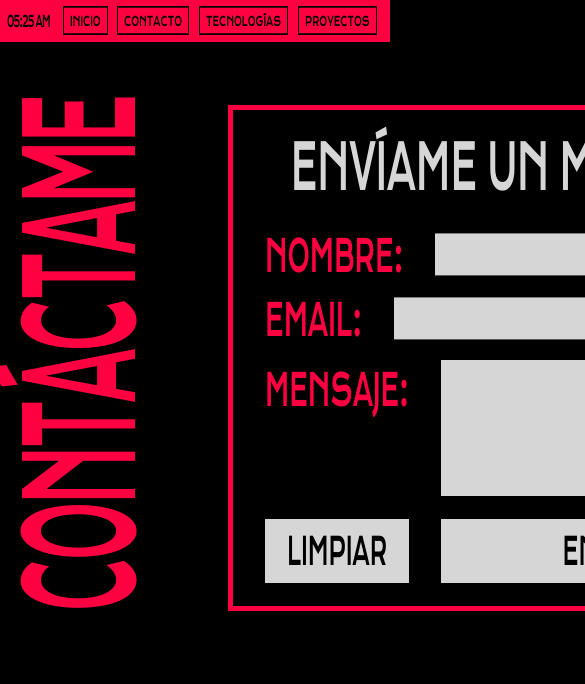
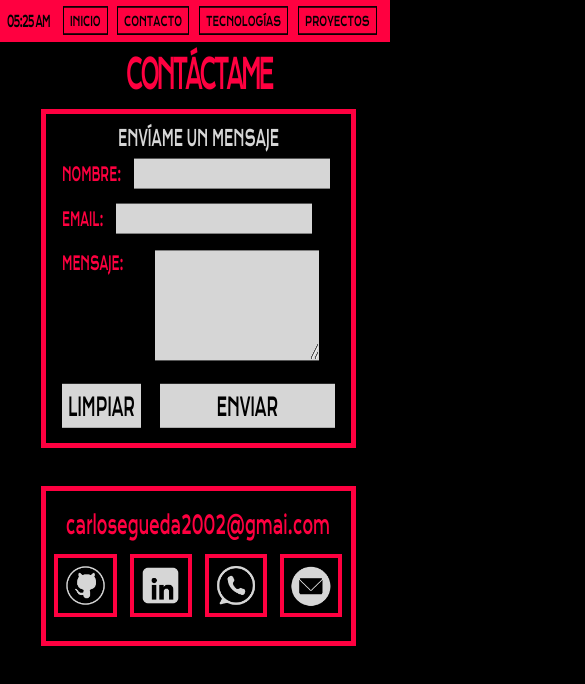
Before and after one commit to carlosegueda/portfolio, a React (Vite) app in the folder frontend/: page /contact in a window 390 px wide. Shown: the top 684 px of the page, 585 px wide, since content can reach past the window. Built offline with nearby package versions, Linux system fonts and the light colour scheme.

Commit message:
gran avance responsive

```diff
--- a/frontend/src/css/contact.css
+++ b/frontend/src/css/contact.css
@@ -216,3 +216,225 @@ body {
   background-color: var(--colorsec);
   transform: scale(1.2);
 }
+
+@media (max-width: 500px) {
+  html,
+  body {
+    width: 12.5rem;
+  }
+
+  .panelContact {
+    display: flex;
+    align-items: center;
+    justify-content: center;
+    flex-direction: column;
+    gap: 0.2rem;
+    width: 12.3rem;
+    margin-top: 1.4rem;
+  }
+
+  .tituloContacto {
+    position: sticky;
+    display: flex;
+    justify-content: center;
+    justify-content: center;
+    width: 100%;
+    height: 1.8rem;
+    margin-top: 0rem;
+  }
+
+  .tituloContacto > h1 {
+    margin: 0;
+    height: 0.1rem;
+    font-size: 0.6rem;
+    letter-spacing: -0.1rem;
+    transform: rotate(0deg) scaleY(2.2);
+  }
+
+  .sendMsj {
+    box-sizing: border-box;
+    display: flex;
+    flex-direction: column;
+    margin-top: 0rem;
+    gap: 0.3rem;
+    border: solid 5px var(--colorsec);
+    height: 10.6rem;
+    width: 80%;
+    padding: 0.5rem;
+  }
+
+  .tituloMsj h3 {
+    margin: 0;
+    font-size: 0.35rem;
+    transform: scaleY(2);
+    color: var(--colorter);
+  }
+
+  .inputGroup {
+    display: flex;
+    justify-content: start;
+    align-items: start;
+    height: 1.4rem;
+  }
+
+  .inputGroup label {
+    transform: scaleY(2);
+    margin-top: 0.3rem;
+    font-size: 0.3rem;
+  }
+
+  .inputGroup input {
+    height: 0.4rem;
+    width: 6rem;
+    font-family: "Krona One", sans-serif;
+    font-size: 0.3rem;
+    transform: scaleY(2);
+    margin-left: 0.4rem;
+    margin-top: 0.3rem;
+    background-color: var(--colorter);
+    border: none;
+    transition: all 0.3s ease;
+  }
+
+  .inputGroup input:hover {
+    background-color: var(--colorsec);
+  }
+
+  .inputGroup input:focus {
+    outline: none;
+    background-color: var(--colorter);
+    box-shadow: inset 0 0 0 2px var(--colorsec);
+  }
+
+  .inputGroupMsj {
+    display: flex;
+    justify-content: start;
+    align-items: start;
+    height: 4rem;
+    margin-top: 0.3rem;
+  }
+
+  .inputGroupMsj label {
+    transform: scaleY(2);
+    margin-bottom: 0.5rem;
+    font-size: 0.3rem;
+    margin: 0;
+  }
+
+  .inputGroupMsj textarea {
+    height: 1.6rem;
+    font-family: "Krona One", sans-serif;
+    font-size: 0.3rem;
+    transform: scaleY(2);
+    margin-left: 1rem;
+    margin-top: 0.7rem;
+    width: 5rem;
+    background-color: var(--colorter);
+    border: none;
+    transition: all 0.3s ease;
+  }
+
+  .inputGroupMsj textarea:hover {
+    background-color: var(--colorsec);
+  }
+
+  .inputGroupMsj textarea:focus {
+    outline: none;
+    background-color: var(--colorter);
+    box-shadow: inset 0 0 0 2px var(--colorsec);
+  }
+
+  .boton {
+    height: 1rem;
+    margin-top: 0.2rem;
+    display: flex;
+    justify-content: center;
+    align-items: center;
+    gap: 0.6rem;
+  }
+
+  .boton button {
+    cursor: pointer;
+    display: flex;
+    justify-content: center;
+    align-items: center;
+    font-family: "Krona One", sans-serif;
+    align-items: center;
+    height: 0.7rem;
+    font-size: 0.4rem;
+    transform: scaleY(2);
+    background-color: var(--colorter);
+    color: var(--colormain);
+    transition: all 0.3s ease;
+    border: none;
+  }
+
+  .limpiar {
+    width: 30%;
+  }
+
+  .enviar {
+    width: 70%;
+  }
+
+  .boton button:hover {
+    color: var(--colormain);
+    background-color: var(--colorsec);
+  }
+
+  .contactMe {
+    display: flex;
+    flex-direction: column;
+    align-items: center;
+    justify-content: center;
+    box-sizing: border-box;
+    border: solid 5px var(--colorsec);
+    margin-top: 1rem;
+    height: 5rem;
+    width: 80%;
+    padding: 0.5rem;
+  }
+
+  .redes {
+    display: grid;
+    align-items: center;
+    justify-content: center;
+    grid-template-columns: repeat(4, 1fr); /* 4 columnas */
+    grid-template-rows: repeat(1, 1fr);
+    gap: 0.4rem;
+  }
+
+  .redes div img {
+    height: 1.4rem;
+    transition: all 0.3s ease;
+  }
+
+  .contactMe h2 {
+    font-size: 0.4rem;
+    transform: scaleY(2);
+    margin: 0;
+    margin-bottom: 0.6rem;
+  }
+
+  .boton-red {
+    all: unset;
+  }
+
+  .redes div {
+    display: flex;
+    flex-direction: column;
+    align-items: center;
+    cursor: pointer;
+    justify-content: center;
+    background: #000000;
+    border: 4px solid var(--colorsec);
+    height: 1.7rem;
+    width: 1.7rem;
+    transition: all 0.3s ease;
+  }
+
+  .redes div:hover {
+    background-color: var(--colorsec);
+    transform: scale(1.2);
+  }
+}
--- a/frontend/src/css/index.css
+++ b/frontend/src/css/index.css
@@ -31,7 +31,7 @@ body {
   background-color: var(--colormain);
   margin-top: 5px;
   display: flex;
-  justify-content: start;
+  justify-content: center;
   align-items: center;
 }
 
--- a/frontend/src/css/tecnos.css
+++ b/frontend/src/css/tecnos.css
@@ -17,10 +17,9 @@ body {
   overflow-x: hidden;
 }
 
-:root{
+:root {
   height: min-content;
 }
-
 
 .panelTecno {
   display: flex;
@@ -183,7 +182,7 @@ body {
   margin-top: 1.9rem;
 }
 
-.part2 div h1{
+.Certificados h1 {
   font-size: 1.3rem;
   letter-spacing: -0.1rem;
   margin: 0rem 0 0.7rem 0;
@@ -191,7 +190,7 @@ body {
   text-align: start;
 }
 
-.certf{
+.certf {
   display: flex;
   justify-content: center;
   align-items: center;
@@ -199,7 +198,7 @@ body {
   gap: 1.4rem;
 }
 
-.certf div{
+.certf div {
   display: flex;
   flex-direction: column;
   align-items: center;
@@ -212,22 +211,270 @@ body {
   cursor: pointer;
 }
 
-.certf div:hover{
+.certf div:hover {
   transform: scale(1.05);
 }
 
-.certf div h3{
+.certf div h3 {
   font-size: 0.41rem;
   letter-spacing: -0.02rem;
   margin: 0;
   transform: scaleY(2.5);
   text-align: start;
-  color: var(--colorter)
+  color: var(--colorter);
 }
 
-.certf div img{
+.certf div img {
   height: 7.3rem;
   margin-bottom: 0.2rem;
+}
 
+@media (max-width: 500px) {
+  html,
+  body {
+    width: 12.4rem;
+    justify-content: center;
+  }
 
+  .panelTecno {
+    display: flex;
+    align-items: center;
+    justify-content: start;
+    flex-direction: column;
+    gap: 0rem;
+    width: 12.3rem;
+    margin-top: 1.4rem;
+    height: 9rem;
+    -webkit-user-select: none;
+    -moz-user-select: none;
+    -ms-user-select: none;
+    user-select: none;
+  }
+
+  .tituloTecno {
+    position: static;
+    display: flex;
+    justify-content: center;
+    align-items: start;
+    width: 100%;
+    height: 1.8rem;
+    margin-top: 0rem;
+  }
+
+  .tituloTecno h1 {
+    margin: 0;
+    height: 0.1rem;
+    font-size: 0.6rem;
+    letter-spacing: -0.1rem;
+    transform: rotate(0deg) scaleY(2.2);
+  }
+
+  .tecno-container {
+    width: 90%;
+    height: 70%;
+    display: grid;
+    place-items: center;
+    grid-template-columns: repeat(4, 1fr);
+    row-gap: 0.1rem;
+    column-gap: 0.1rem;
+    padding: 0rem;
+    position: static;
+    margin: 0;
+  }
+
+  .tecno {
+    background: black;
+    transition: all 0.3s ease;
+    display: flex;
+    align-items: center;
+    justify-content: center;
+    cursor: pointer;
+    position: relative;
+    flex-direction: column;
+    gap: 0rem;
+    height: 2rem;
+    width: 1.6rem;
+    padding: 0.3rem;
+    border: 4px solid var(--colorsec);
+  }
+
+  .tecno-label {
+    font-size: 0.4rem;
+    letter-spacing: -0.1rem;
+    margin: 0;
+    transform: scaleY(1.4);
+    margin-top: 0.2rem;
+    color: #d6d6d6;
+  }
+
+  .tecno .icono {
+    height: 1.4rem;
+    filter: invert(0.8);
+  }
+
+  .tecno.active {
+    position: absolute;
+    display: grid;
+    grid-template-columns: repeat(4, 1fr);
+    grid-template-rows: repeat(3, 1fr);
+    align-items: start;
+    gap: -2rem;
+    justify-content: start;
+    flex-direction: row;
+    padding: 0;
+    top: 1.4rem;
+    left: 4.7rem;
+    width: 10rem;
+    height: 13rem;
+    z-index: 10;
+  }
+
+  .tecno.hidden {
+    transform: scale(0);
+    opacity: 0;
+    pointer-events: none;
+  }
+
+  .tecno.active .icono {
+    grid-area: 1 / 1 / 6 / 2;
+    align-items: center;
+    margin: 0;
+    margin-left: -3.3rem;
+    margin-right: -3rem;
+    margin-top: 1.5rem;
+    height: 10rem;
+    clip-path: inset(0 0 0 33%);
+  }
+
+  .tecno.active .tecno-label {
+    font-size: 2.4rem;
+    grid-area: 1 / 2 / 2 / 4;
+    text-align: end;
+    letter-spacing: -0.3rem;
+    padding: 0;
+    margin: 0;
+    margin-top: 1rem;
+    margin-left: 1.5rem;
+  }
+
+  .tecno-info {
+    display: none;
+    padding: 0;
+    width: 13rem;
+  }
+
+  .tecno.active .tecno-info {
+    display: flex;
+    align-items: center;
+    justify-content: start;
+    text-align: end;
+    justify-content: center;
+    height: 7.1rem;
+    color: var(--colorter);
+    font-size: 0.8rem;
+    line-height: 0.8rem;
+    margin-left: 1.5rem;
+    grid-area: 2 / 2 / 4 / 4; /* se muestra solo cuando el div tiene la clase active */
+  }
+
+  .stars {
+    display: none;
+    padding: 0;
+    width: 3.4rem;
+  }
+
+  .tecno.active .stars {
+    display: block;
+    flex-direction: column;
+    grid-area: 1 / 4 / 4 / 5;
+    font-size: 1rem;
+  }
+
+  .tecno.active .estrella1 {
+    height: 3.1rem;
+    width: 3.1rem;
+    margin-bottom: -1rem;
+    margin-left: 0.5rem;
+  }
+
+  .certPanel {
+    display: flex;
+    align-items: center;
+    justify-content: center;
+    height: 12rem;
+    margin-top: 1rem;
+  }
+
+  .part2 {
+    box-sizing: border-box;
+    border: 5px solid var(--colorsec);
+    width: 90%;
+    display: flex;
+    flex-direction: column;
+    align-items: center;
+    justify-content: center;
+    height: 14.3rem;
+    margin-bottom: 0rem;
+    margin-top: 1rem;
+  }
+
+  .part2 div h1 {
+    font-size: 0.4rem;
+    letter-spacing: -0.02rem;
+    margin: 0;
+    margin-top: 0.5rem;
+    transform: scaleY(2.5);
+    text-align: start;
+  }
+
+  .Certificados {
+    width: 100%;
+    display: flex;
+    justify-content: start;
+    align-items: center;
+    flex-direction: column;
+    gap: 0.3rem;
+    height: 100%;
+  }
+
+  .certf {
+    display: grid;
+    grid-template-columns: repeat(2, 1fr);
+    grid-template-rows: repeat(2, 1fr);
+    place-items: center;
+    width: 80%;
+    gap: 0.4rem;
+  }
+
+  .certf div {
+    display: flex;
+    flex-direction: column;
+    align-items: center;
+    justify-content: center;
+    gap: 0.3rem;
+    border: 4px solid var(--colorsec);
+    width: 2.8rem;
+    height: 5rem;
+    padding: 0.3rem;
+    transition: all 0.3s ease;
+    cursor: pointer;
+  }
+
+  .certf div:hover {
+    transform: scale(1.05);
+  }
+
+  .certf div h3 {
+    font-size: 0.2rem;
+    letter-spacing: -0.02rem;
+    margin: 0;
+    transform: scaleY(2.5);
+    text-align: start;
+    color: var(--colorter);
+  }
+
+  .certf div img {
+    height: 3rem;
+    margin-bottom: 0.2rem;
+  }
 }
--- a/frontend/src/paginas/tecnos.jsx
+++ b/frontend/src/paginas/tecnos.jsx
@@ -80,6 +80,7 @@ export default function PaginaTecnologias() {
           ))}
         </div>
       </div>
+      <div className="certPanel">
         <div className="part2">
           <div className="Certificados">
             <h1>CERTIFICACIONES</h1>
@@ -108,6 +109,7 @@ export default function PaginaTecnologias() {
             </div>
           </div>
         </div>
+      </div>
     </>
   );
 }
```
Lines whose indentation alone changed are shown as unchanged.
